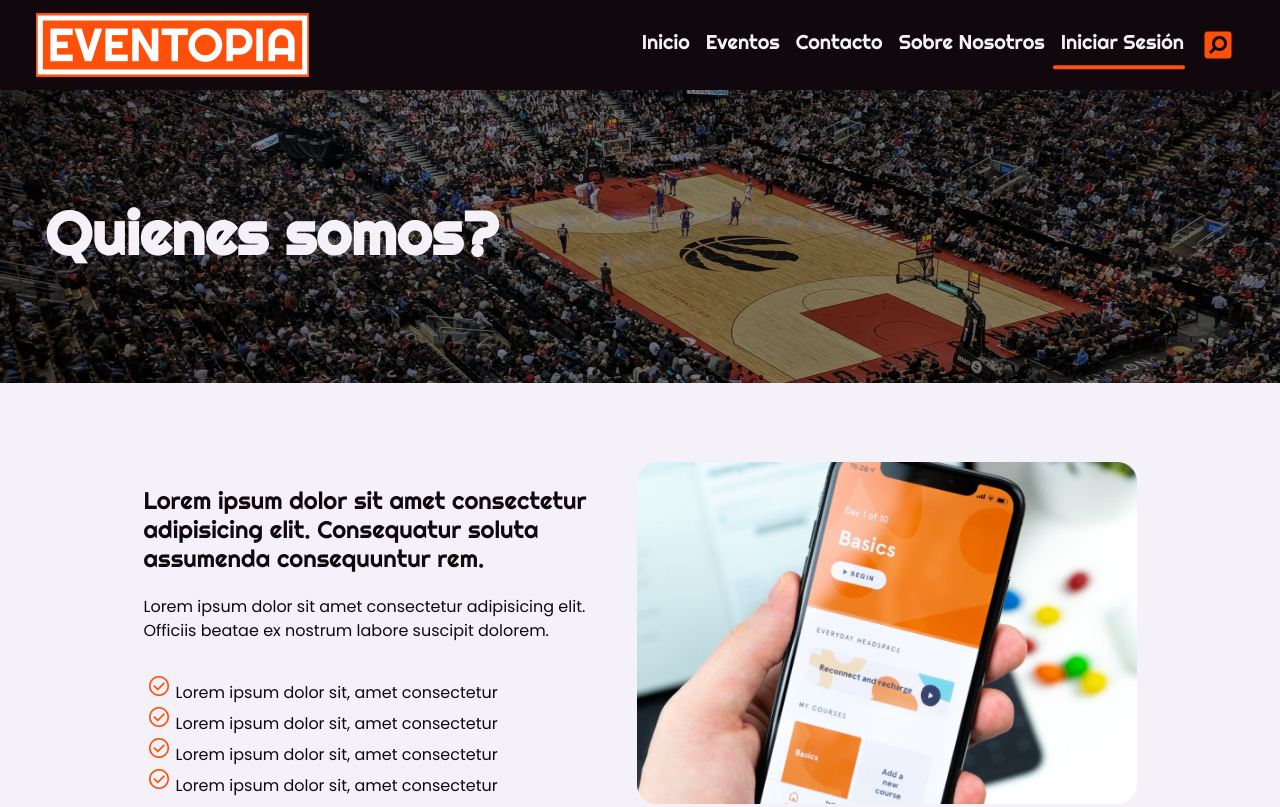
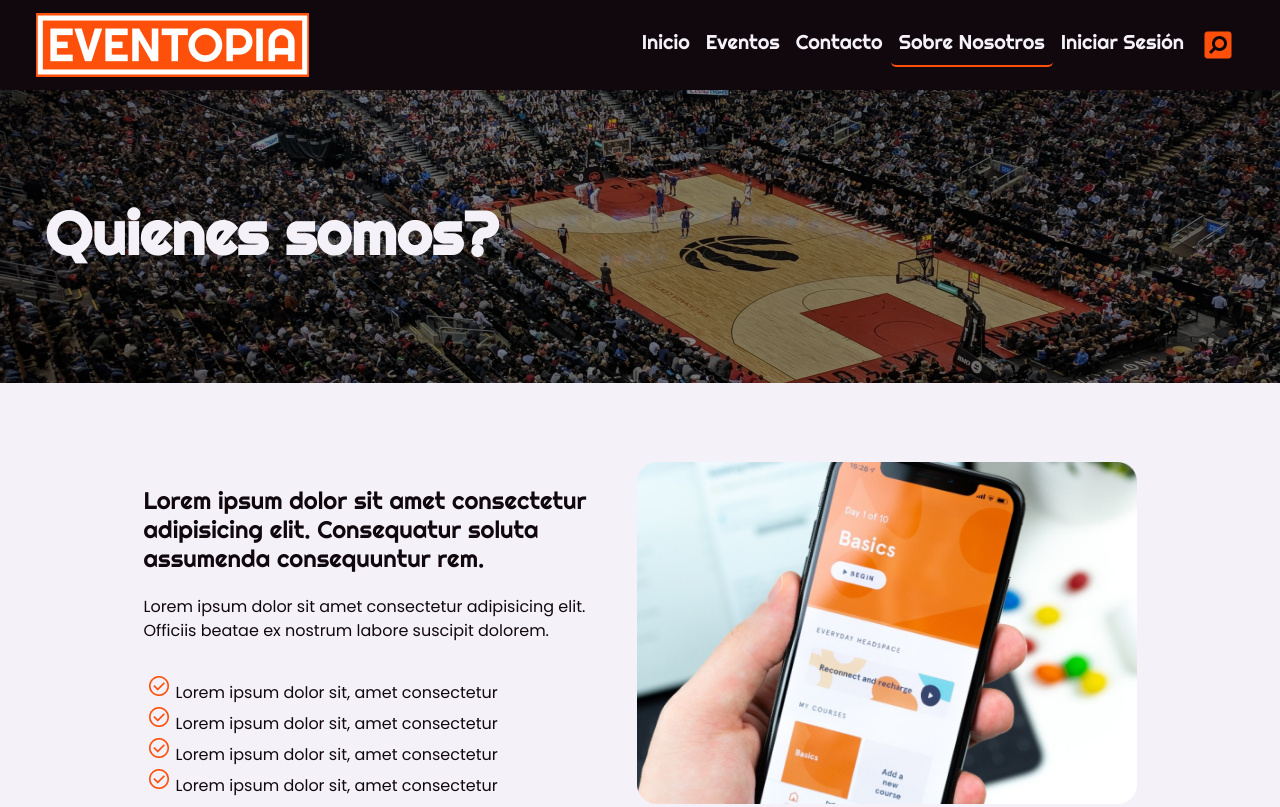
Before and after one commit to jjboydo/proyecto-personal-eventopia, a website: page pages/about.html in a window 1280 px wide. Shown: the top 807 px of the page. Drawn offline with nearby package versions, Linux system fonts and the light colour scheme.

Commit message:
Modificacion del subrayado de la pagina actual en nav

```diff
--- a/pages/about.html
+++ b/pages/about.html
@@ -34,12 +34,11 @@
                             <a class="nav-link" href="contacto.html">Contacto</a>
                         </li>
                         <li class="nav-item">
-                            <a class="nav-link" href="about.html">Sobre Nosotros</a>
+                            <a class="nav-link actual" href="about.html">Sobre Nosotros</a>
                         </li>
-                        <div class="container-seleccion" class="nav-item">
-                            <li><a class="nav-link" href="login.html">Iniciar Sesión</a></li>
-                            <img src="../assets/img/rectangulo-login.png" alt="">
-                        </div>
+                        <li class="nav-item">
+                            <a class="nav-link" href="login.html">Iniciar Sesión</a>
+                        </li>
                         <li class="nav-item">
                             <a class="nav-link" href=""><img src="../assets/img/buscar.png" alt="Busqueda"></a>
                         </li>
--- a/scss/layout/_header.scss
+++ b/scss/layout/_header.scss
@@ -14,13 +14,14 @@ header {
     }
 }
 
+.actual {
+    border-bottom: 2px solid $color-10;
+    border-bottom-right-radius: .3125rem;
+    border-bottom-left-radius: .3125rem;
+}
+
 .navbar {
     font-family: $typo-titulos;
-    .container-seleccion {
-        display: flex;
-        flex-direction: column;
-        align-items: start;
-    }
     li a {
         background-color: $color-60;
         color: $color-30;
```
Also changed, not shown: index.html (+3 -4 lines), pages/contacto.html (+4 -5 lines), pages/login.html (+3 -4 lines), css/style.css, 1 other file.
